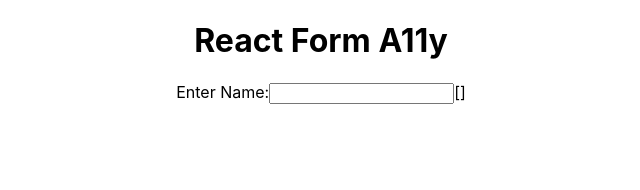
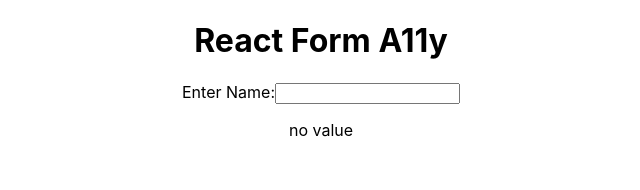
Before and after one commit to doohinkus/a11yReactForm, a React (Create React App) app: page / in a window 1280 px wide. Shown: the top 190 px of the page, without its empty margins (319-959 px from the left). Built offline with nearby package versions, Linux system fonts and the light colour scheme.

Commit message:
add basic validation logic

```diff
--- a/src/App.js
+++ b/src/App.js
@@ -1,20 +1,17 @@
 import React from 'react';
 import './App.css';
-import TextInput from './components/TextInput';
-import { useStateValue } from './state/state.provider';
-import { ACTIONS } from './state/form.duck';
+import Input from './components/Input';
 function App() {
-  const [{ fields }, dispatch] = useStateValue();
 
   return (
     <div className="App">
      <h1>React Form A11y</h1>
-     <TextInput
+     <Input
       label="Enter Name:"
       type="text"
       id="unique name"
+      validate={val => val.length > 2}
 
-      onBlur={e => console.log("blurred ", e.target.value)}
     />
     </div>
   );
--- /dev/null
+++ b/src/components/Input.js
@@ -0,0 +1,33 @@
+import React from 'react';
+import { useStateValue } from '../state/state.provider';
+import { updateFieldValue } from '../state/form.duck';
+
+
+
+export default function Input({...props}){
+    const [{ fields }, dispatch] = useStateValue();
+    const fieldValues = fields.filter((field) => field.id === props.id)[0];
+
+    return (<div>
+        <label>{props.label}</label>
+        <input
+          onChange={e => dispatch(updateFieldValue(e))}
+          onBlur={e => {
+            //encapsulate
+            console.log(typeof props.validationFunction, " ", fieldValues)
+            if(fieldValues && fieldValues.value){
+              console.log(props.validate(fieldValues.value), "field ", fieldValues.value)
+              // dispatch error
+            }
+
+          }}
+          {...props}
+        />
+          <p>
+            {
+              JSON.stringify(fieldValues)
+            }
+            {fieldValues && fieldValues.isReadyForValidation || "no value"}
+          </p>
+    </div>)
+};
--- a/src/components/TextInput.js
+++ /dev/null
@@ -1,22 +0,0 @@
-import React from 'react';
-import { useStateValue } from '../state/state.provider';
-import { ACTIONS } from '../state/form.duck';
-
-
-export default function TextInput({...props}){
-  const [{ fields }, dispatch] = useStateValue();
-    return (<div>
-        <label>{props.label}</label>
-        <input
-          onChange={e => dispatch({
-            type: ACTIONS.CHANGE_FIELD_VALUE,
-            payload: {
-              id:  e.target.id,
-              value: e.target.value
-            }
-          })}
-          {...props}
-          />
-          {JSON.stringify(fields.filter((field) => field.id === props.id))}
-    </div>)
-};
--- a/src/state/form.duck.js
+++ b/src/state/form.duck.js
@@ -4,6 +4,7 @@
             id: 0,
             type: "text",
             label: "",
+            isReadyForValidation: false
             // rank: 0,
             // validationFunction: n => console.log(n),
             // error: false,
@@ -11,7 +12,6 @@
             // value: "",
             // defaultClasses:[],
             // omvClasses:[],
-            // isClean: true
 
    }],
    errors: [{
@@ -32,17 +32,47 @@
    }
 }
 
-
-export const ACTIONS = {
-  CHANGE_FIELD_VALUE: "CHANGE_FIELD_VALUE"
-}
+// HELPERS
 function filterFieldById({fields, id}){
     return fields.filter(field => field.id !== id);
 }
 function getFieldById({fields, id}){
+    console.log("filed by id>>", fields.filter(field => field.id === id)[0])
     return fields.filter(field => field.id === id)[0];
 }
 
+// ACTIONS
+export const ACTIONS = {
+  CHANGE_FIELD_VALUE: "CHANGE_FIELD_VALUE",
+  VALIDATE_FIELD_VALUE: "VALIDATE_FIELD_VALUE"
+}
+
+
+// ACTION CREATORS
+export function updateFieldValue({target}){
+  return {
+      type: ACTIONS.CHANGE_FIELD_VALUE,
+      payload: {
+        id: target.id,
+        value: target.value,
+        isReadyForValidation: true
+      }
+  }
+}
+export function validateFieldValue({target, validationFunction}){
+
+//   return {
+//       type: ACTIONS.VALIDATE_FIELD_VALUE,
+//       payload: {
+//         id: target.id,
+//         value: target.value,
+//         isClean: false
+//       }
+//   }
+}
+
+
+// ROOT REDUCER
 export const formReducer = (state, action) => {
     console.log(state, " ::: ", state.fields);
 
@@ -61,8 +91,7 @@
                             fields: state.fields,
                             id: action.payload.id
                       }),
-                     id: action.payload.id,
-                     value: action.payload.value
+                     ...action.payload
                  }
 
             ]
```
